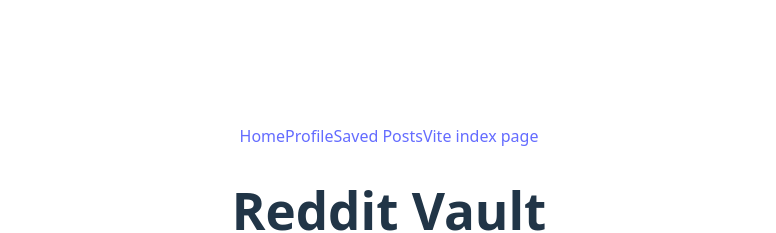
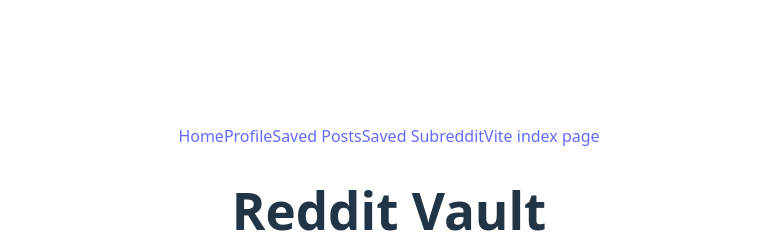
Before and after one commit to josedallatorre/RedditVault, a React (Vite) app in the folder frontend/: page / in a window 1280 px wide. Shown: the top 233 px of the page, without its empty margins (251-1027 px from the left). Built offline with nearby package versions, Linux system fonts and the light colour scheme.

Commit message:
style: adding subreddit on navbar

```diff
--- a/frontend/src/components/Layout.tsx
+++ b/frontend/src/components/Layout.tsx
@@ -9,6 +9,7 @@
           <Link to="/">Home</Link>
           <Link to="/profile">Profile</Link>
           <Link to="/saved">Saved Posts</Link>
+          <Link to="/subreddit">Saved Subreddit</Link>
           <Link to="/vite">Vite index page</Link>
         </nav>
       </header>
```
